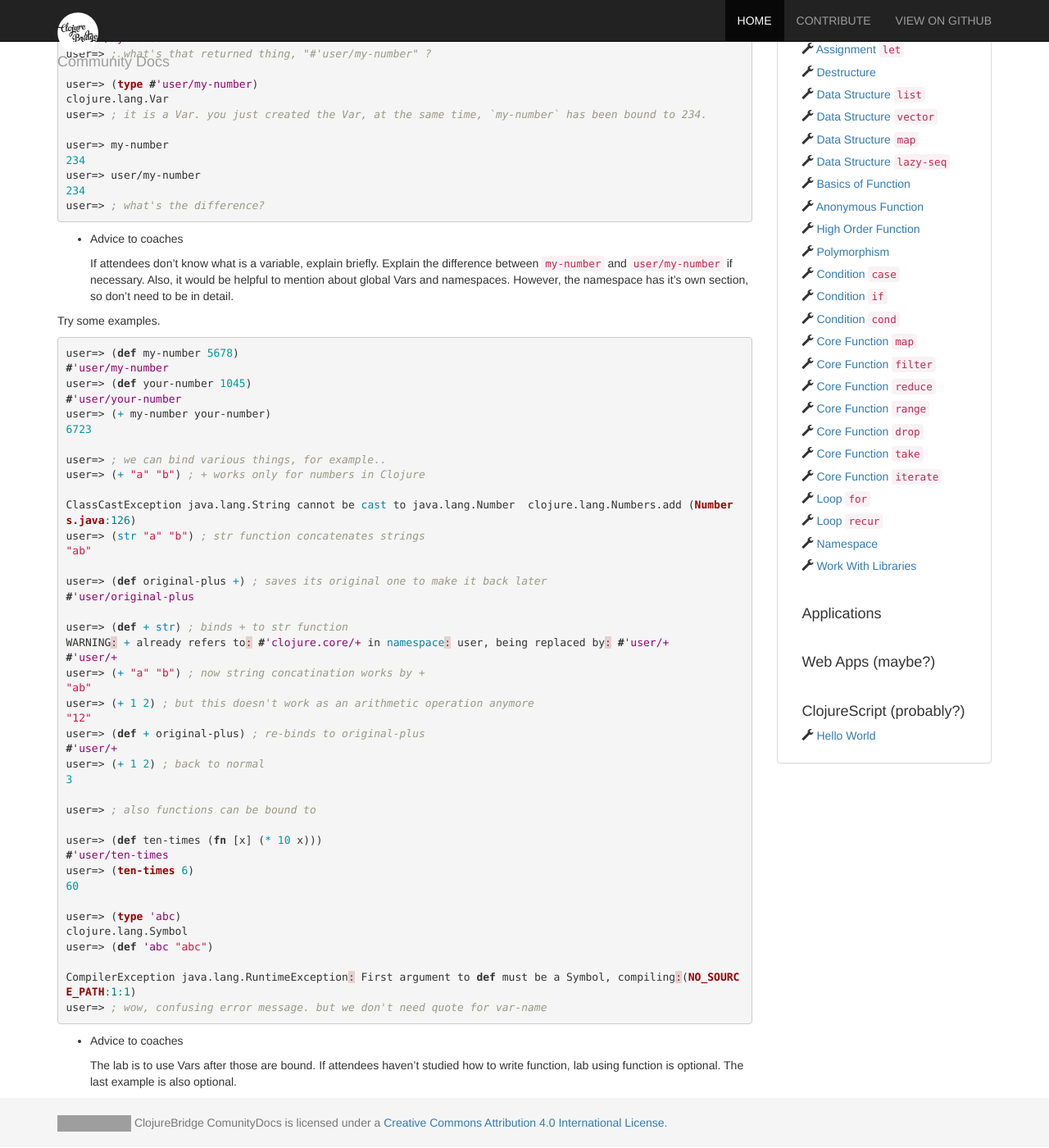
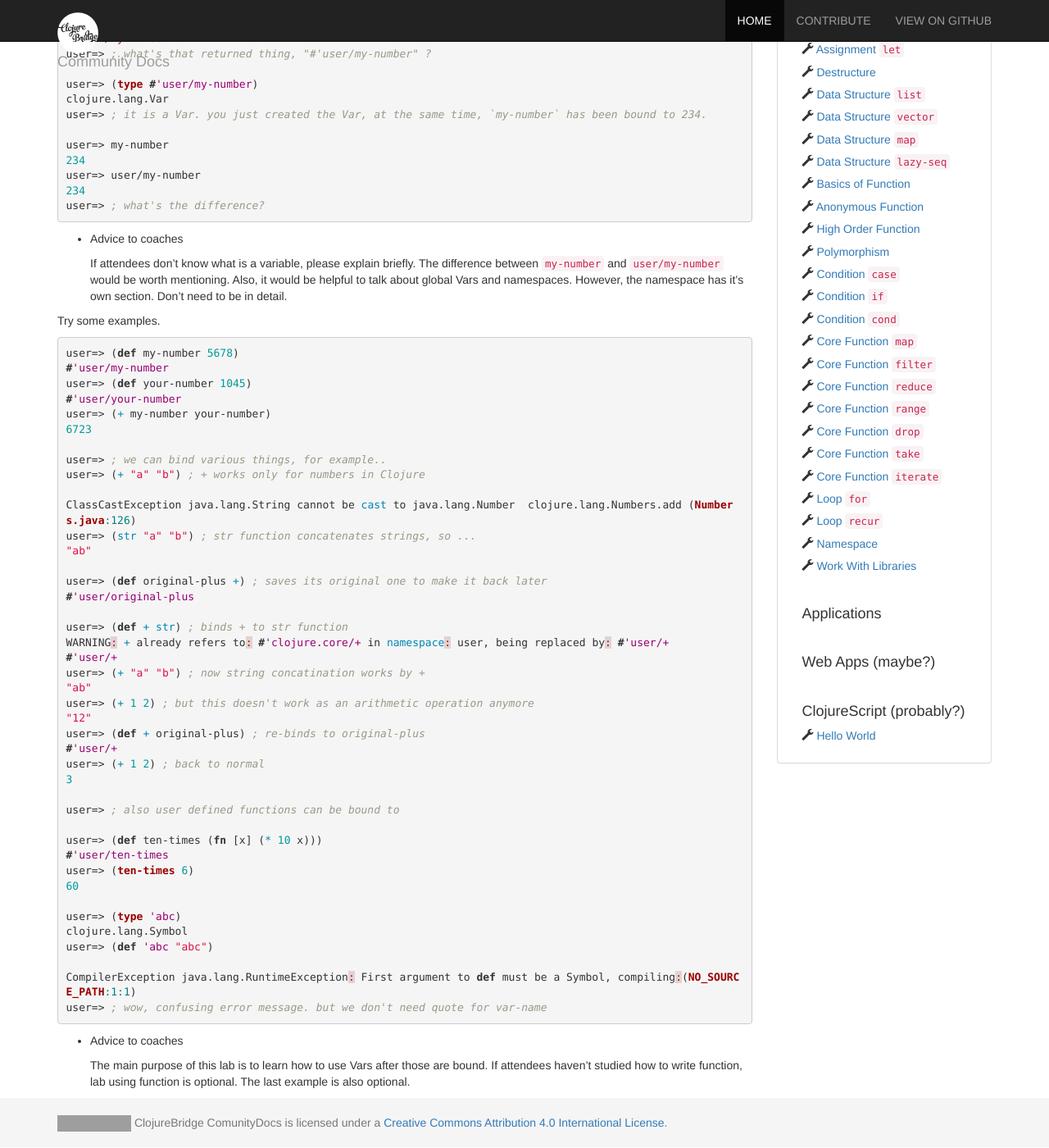
Before and after one commit to ClojureBridge/community-docs, a Jekyll site: the page built from docs/clojure/def.md, in a window 1280 px wide and 1400 px high, scrolled down 397 px. Shown: the whole window at 82% size. Built offline with Jekyll 4.4.1, drawn with Linux system fonts in a browser that asks for light colours; nearby versions of some CDN libraries; grey boxes are pictures that could not be loaded.

Commit message:
Updates def

```diff
--- a/docs/clojure/def.md
+++ b/docs/clojure/def.md
@@ -31,10 +31,10 @@ user=> ; what's the difference?
 
 - Advice to coaches
 
-    If attendees don't know what is a variable, explain briefly.
-    Explain the difference between `my-number` and `user/my-number` if necessary.
-    Also, it would be helpful to mention about global Vars and namespaces.
-    However, the namespace has it's own section, so don't need to be in detail.
+    If attendees don't know what is a variable, please explain briefly.
+    The difference between `my-number` and `user/my-number` would be worth mentioning.
+    Also, it would be helpful to talk about global Vars and namespaces.
+    However, the namespace has it's own section. Don't need to be in detail.
 
 Try some examples.
 
@@ -68,7 +68,7 @@ user=> (def + original-plus) ; re-binds to original-plus
 user=> (+ 1 2) ; back to normal
 3
 
-user=> ; also functions can be bound to
+user=> ; also user defined functions can be bound to
 
 user=> (def ten-times (fn [x] (* 10 x)))
 #'user/ten-times
@@ -85,6 +85,6 @@ user=> ; wow, confusing error message. but we don't need quote for var-name
 
 - Advice to coaches
 
-    The lab is to use Vars after those are bound.
+    The main purpose of this lab is to learn how to use Vars after those are bound.
     If attendees haven't studied how to write function, lab using function is optional.
     The last example is also optional.
```
Also changed, not shown: other parts of docs/clojure/def.md (+1 -1 lines).
